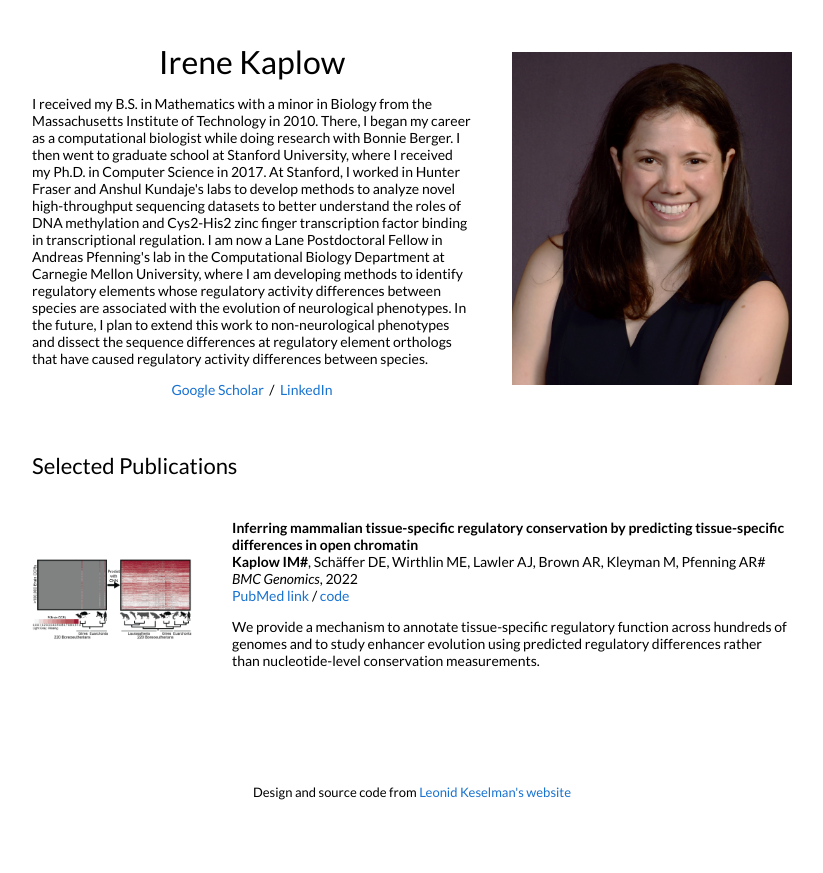
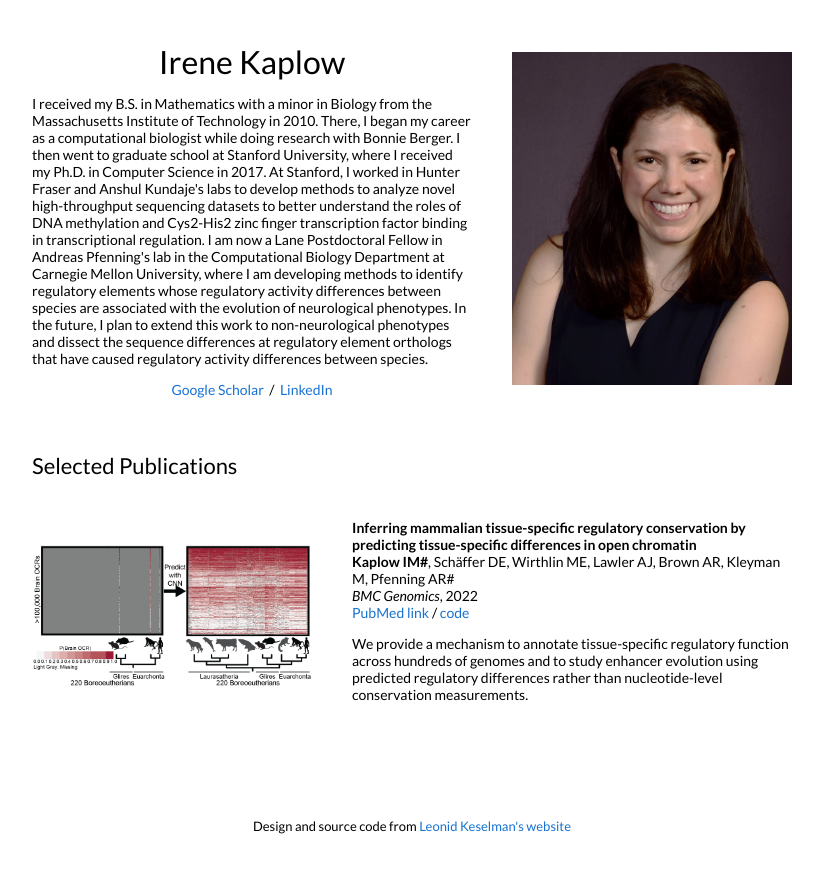
Before and after one commit to imk1/imk1.github.io, a Jekyll site: the page built from _posts/2022-4-11-BMCGenomics2022a.markdown, in a window 1280 px wide. Shown: the top 873 px of the page, without its empty margins (228-1051 px from the left). Built offline with Jekyll 4.4.1, drawn with Linux system fonts in a browser that asks for light colours.

Commit message:
Update default.html
I made the figure bigger.

```diff
--- a/_layouts/default.html
+++ b/_layouts/default.html
@@ -53,10 +53,10 @@
           {% for cat in post.categories %}
           {% if cat == 'research' %}
           <tr>
-            <td style="padding:2.5%;width:25%;vertical-align:middle;min-width:120px">
+            <td style="padding:2.5%;width:40%;vertical-align:middle;min-width:120px">
               <img src="{{post.image}}" alt="project image" style="width:auto; height:auto; max-width:100%;" />
             </td>
-            <td style="padding:2.5%;width:75%;vertical-align:middle">
+            <td style="padding:2.5%;width:60%;vertical-align:middle">
               <h3>{{post.title}}</h3>
               <br>
               {{post.authors}}
```
